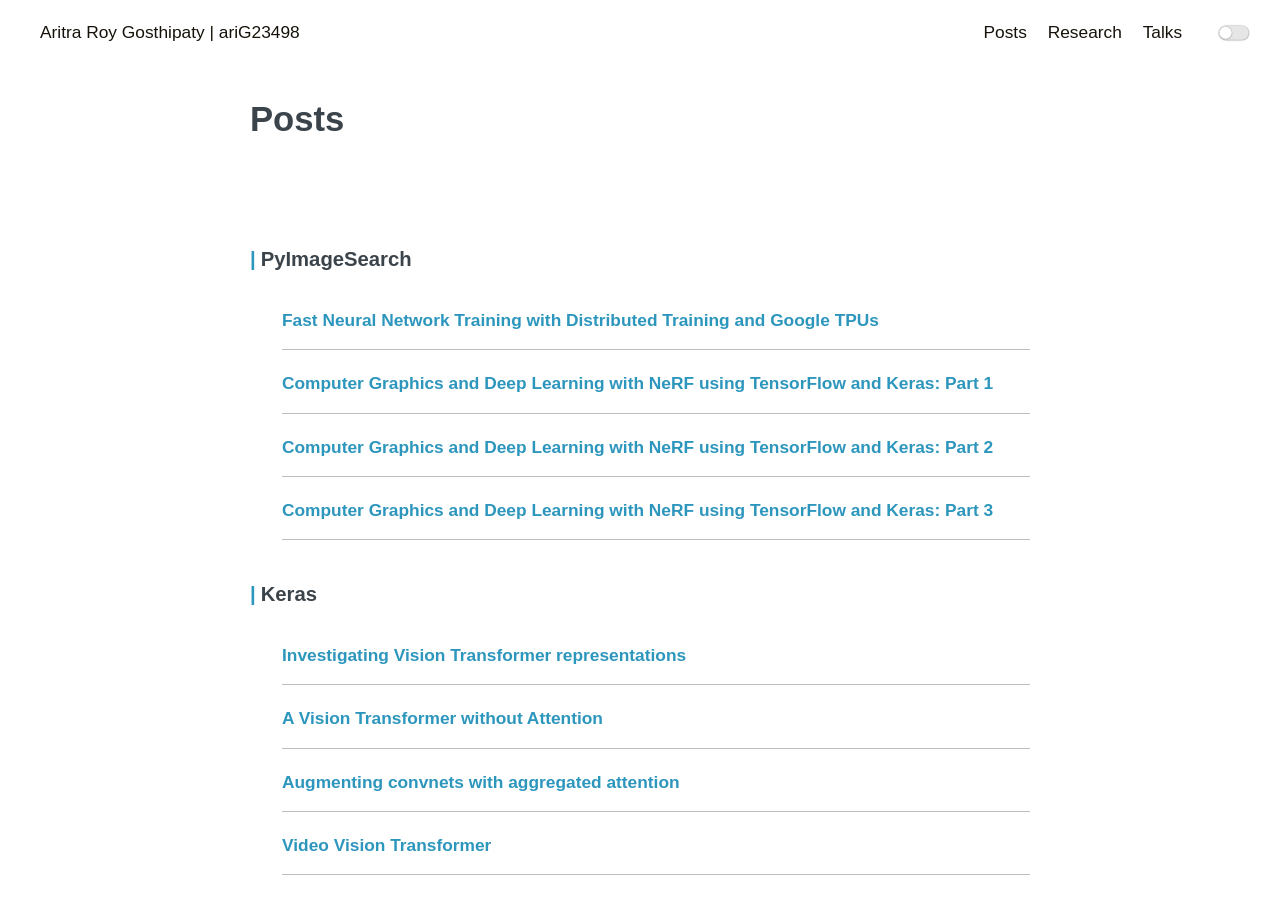
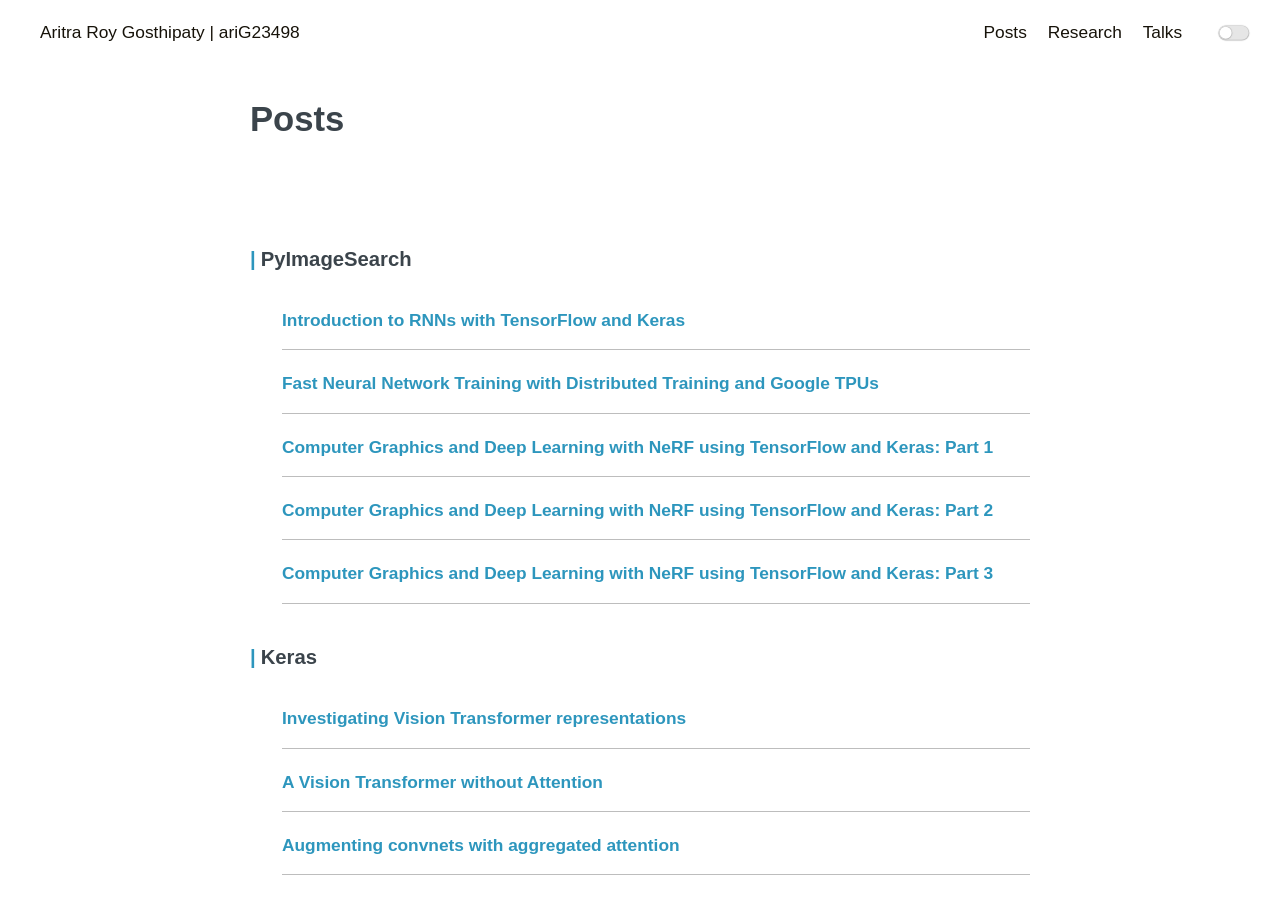
Before and after one commit to ariG23498/ariG23498.github.io, a Jekyll site: the page built from blogs.md, in a window 1280 px wide and 900 px high. Built offline with Jekyll 4.4.1, drawn with Linux system fonts in a browser that asks for light colours.

Commit message:
Update blogs.md

```diff
--- a/blogs.md
+++ b/blogs.md
@@ -9,6 +9,9 @@ permalink: /posts
     <div class="post-wrap archive">
 
         <h3>PyImageSearch</h3>
+        <article class="archive-item">
+                <a class="archive-item-link" href="https://pyimagesearch.com/2022/07/25/introduction-to-recurrent-neural-networks-with-keras-and-tensorflow/" target="_blank" rel="noopener noreferrer">Introduction to RNNs with TensorFlow and Keras</a>
+        </article>
         <article class="archive-item">
                 <a class="archive-item-link" href="https://www.pyimagesearch.com/2021/12/06/fast-neural-network-training-with-distributed-training-and-google-tpus/" target="_blank" rel="noopener noreferrer">Fast Neural Network Training with Distributed Training and Google TPUs</a>
         </article>
```
